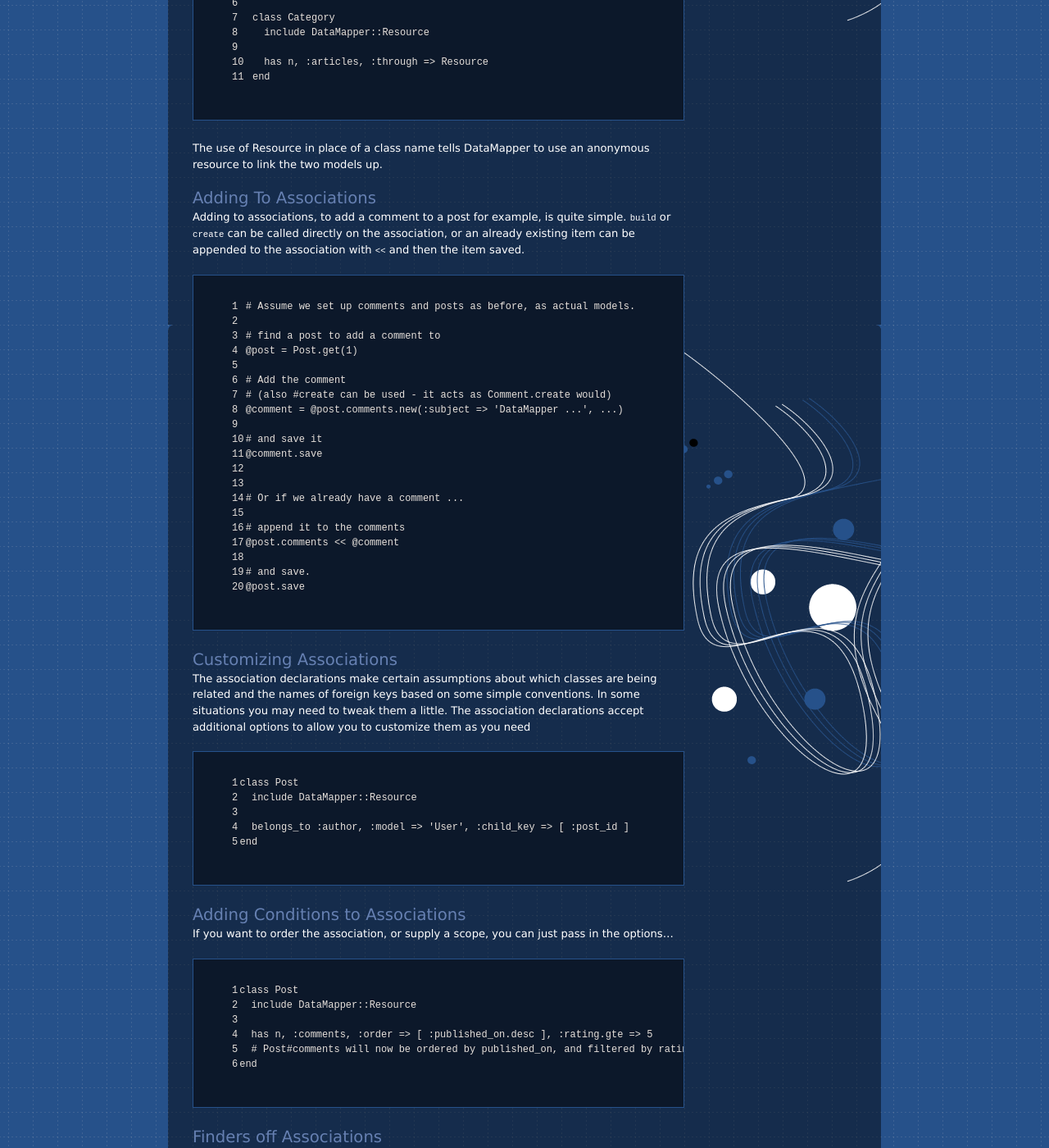
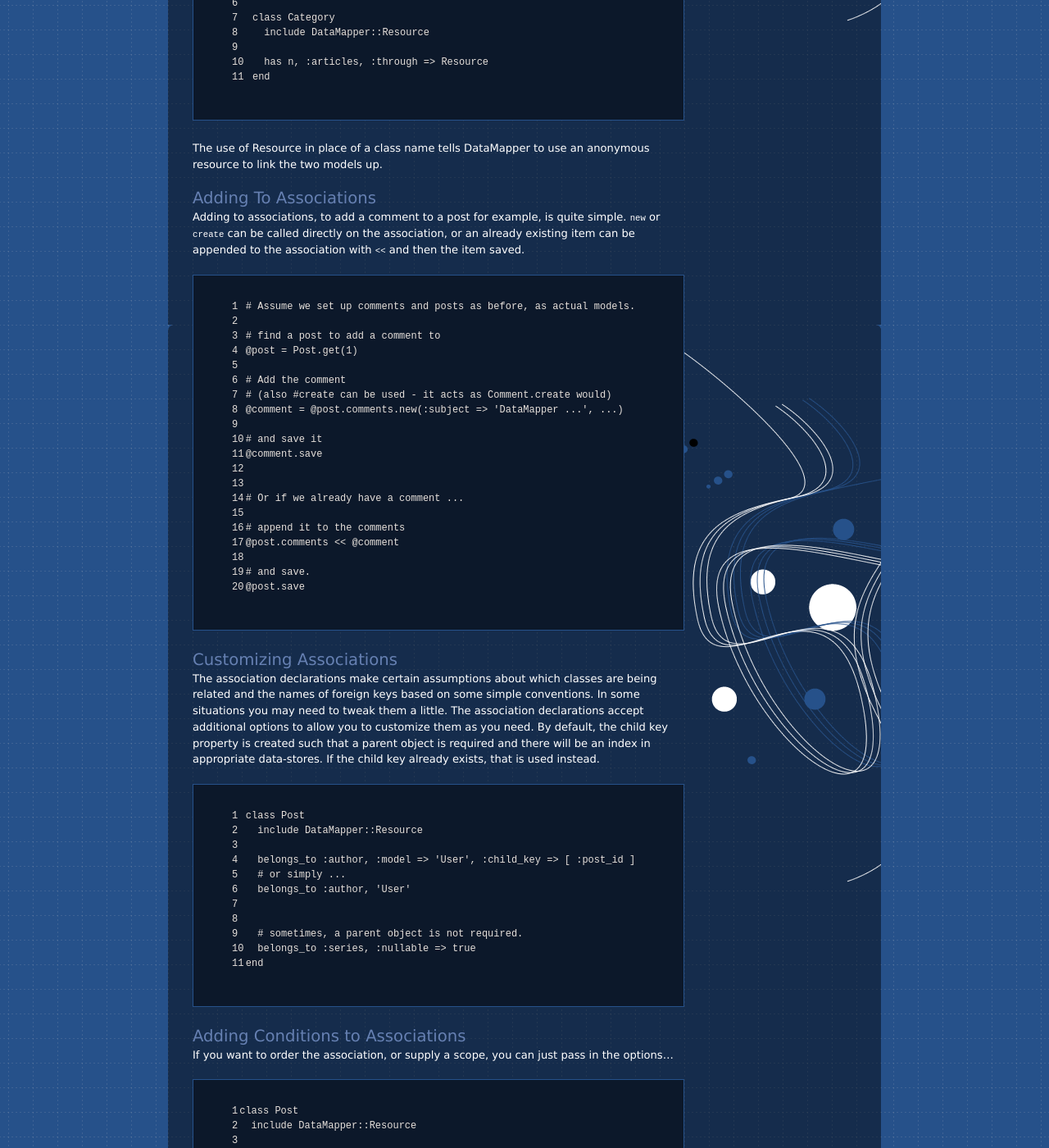
Before and after one commit to datamapper/datamapper.github.com, a Jekyll site: the page built from docs/associations.markdown, in a window 1280 px wide and 1400 px high, scrolled down 1733 px. Shown: the whole window at 82% size. Built offline with Jekyll 4.4.1, drawn with Linux system fonts in a browser that asks for light colours.

Commit message:
Improved association docs a little

```diff
--- a/docs/associations.markdown
+++ b/docs/associations.markdown
@@ -131,7 +131,7 @@ Adding To Associations
 ----------------------
 
 Adding to associations, to add a comment to a post for example, is quite simple.
-`build` or `create` can be called directly on the association, or an already
+`new` or `create` can be called directly on the association, or an already
 existing item can be appended to the association with `<<` and then the item
 saved.
 
@@ -165,15 +165,25 @@ The association declarations make certain assumptions about which classes are
 being related and the names of foreign keys based on some simple conventions. In
 some situations you may need to tweak them a little. The association
 declarations accept additional options to allow you to customize them as you
-need
+need.  By default, the child key property is created such that a parent object is
+required and there will be an index in appropriate data-stores.  If the child
+key already exists, that is used instead.
 
 {% highlight ruby linenos %}
 class Post
   include DataMapper::Resource
 
   belongs_to :author, :model => 'User', :child_key => [ :post_id ]
+  # or simply ...
+  belongs_to :author, 'User'
+
+
+  # sometimes, a parent object is not required.
+  belongs_to :series, :nullable => true
 end
 {% endhighlight %}
+
+
 
 Adding Conditions to Associations
 ---------------------------------
```
